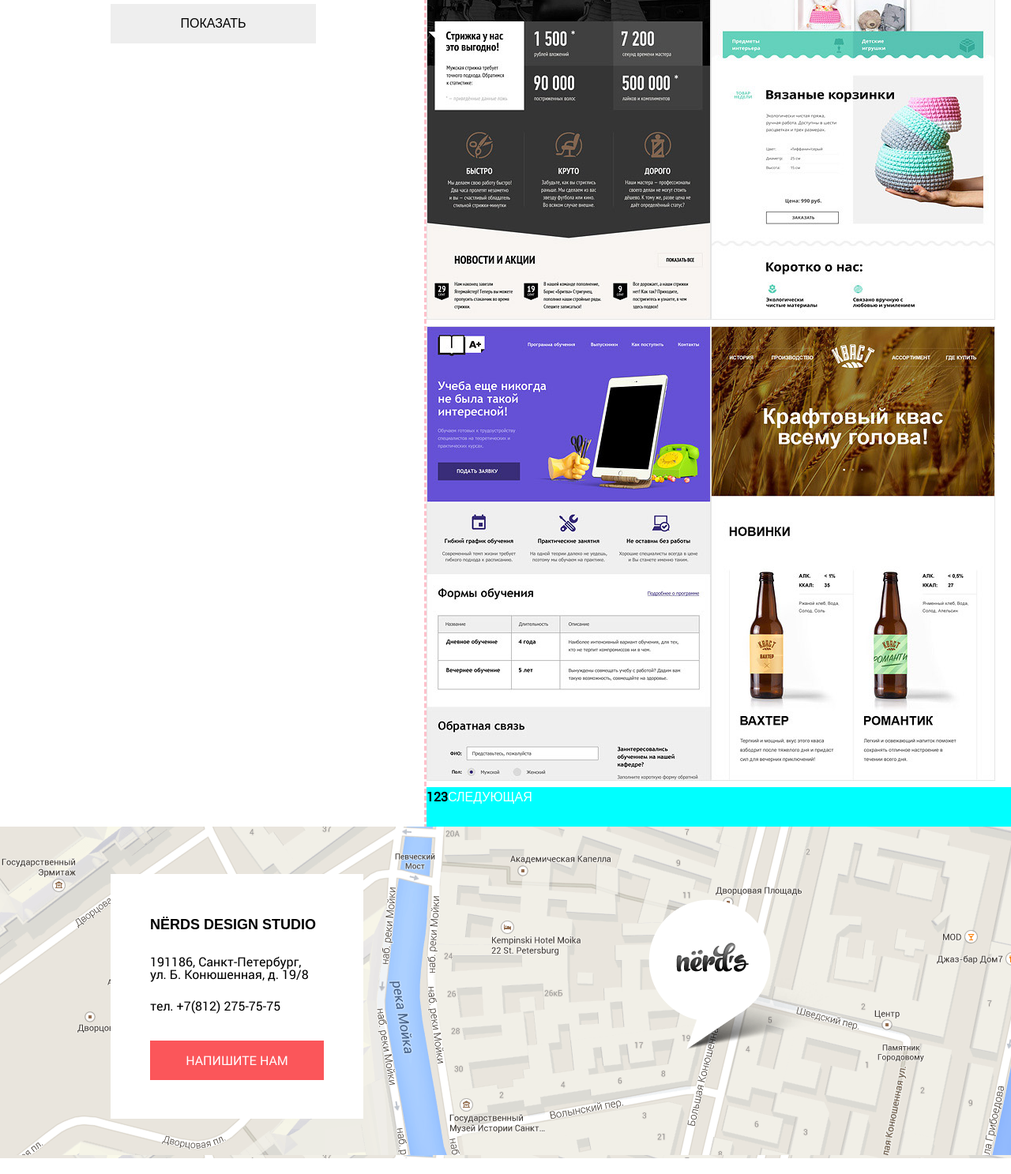
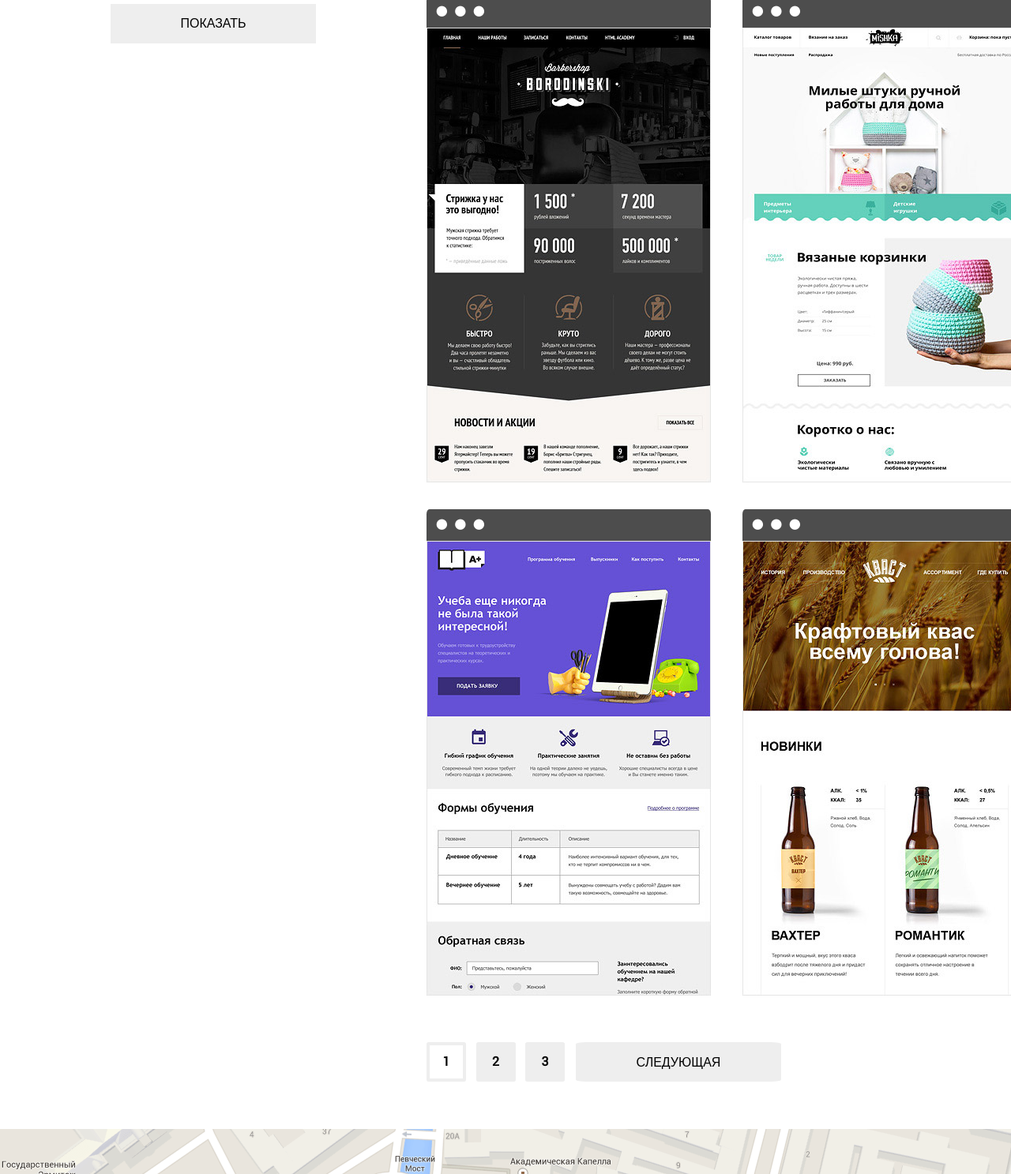
Before and after one commit to cusoq/nerds-09-2018, a website: page source/inner.html in a window 1280 px wide. Shown: the part 1133-2620 px from the top of the page at 79% size. Drawn offline with nearby package versions, Linux system fonts and the light colour scheme; files that its build step writes are made by us from their sources; files whose address does not match are found by name.

Commit message:
Add catalog styles

```diff
--- a/source/inner.html
+++ b/source/inner.html
@@ -85,92 +85,92 @@
           <li><button class="button button--sort">По названию</button></li>
         </ul>
         <ul class="sort__rate-buttons">
-          <li title="По возрастанию"><button class="button button--sort sort__rate-button--up">▲</button></li>
-          <li title="По убыванию"><button class="button button--sort sort__rate-button--down">▼</button></li>
+          <li title="По возрастанию"><button class="button button--sort">▼</button></li>
+          <li title="По убыванию"><button class="button button--sort">▲</button></li>
         </ul>
       </div>
       <ul class="cards">
         <li class="cards__item card">
           <img src="img/img-sedona-360-576.jpg" width="360" height="576" alt="Информационный сайт для туристов">
-          <div class="cards__popup visually-hidden">
+          <div class="cards__popup">
             <h3 class="cards__title">Sedona</h3>
             <p class="cards__description">
-              Информационный сайт для туристов
+              Информационный сайт<br> для туристов
             </p>
-            <button class="button button--long">
-              9&emsp;900&emsp;руб.
+            <button class="button button__card">
+              9&thinsp;900&thinsp;руб.
             </button>
           </div>
         </li>
         <li class="cards__item card">
           <img src="img/img-pink-360-576.jpg" width="360" height="576" alt="Продуктовый лендинг приложения для iOS и Android">
-          <div class="cards__popup visually-hidden">
+          <div class="cards__popup">
             <h3 class="cards__title">Pink</h3>
             <p class="cards__description">
-              Продуктовый лендинг приложения для iOS и Android
+              Продуктовый лендинг<br> приложения для iOS и Android
             </p>
-            <button class="button button--long">
-              9&emsp;900&emsp;руб.
+            <button class="button button__card">
+              9&thinsp;900&thinsp;руб.
             </button>
           </div>
         </li>
         <li class="cards__item card">
           <img src="img/img-barbershop-360-576.jpg" width="360" height="576" alt="Салон красоты. Для мужчин, да.">
-          <div class="cards__popup visually-hidden">
+          <div class="cards__popup">
             <h3 class="cards__title">Barbershop</h3>
             <p class="cards__description">
-              Салон красоты. Для мужчин, да.
+              Салон красоты.<br> Для мужчин, да.
             </p>
-            <button class="button button--long">
-              9&emsp;900&emsp;руб.
+            <button class="button button__card">
+              9&thinsp;900&thinsp;руб.
             </button>
           </div>
         </li>
         <li class="cards__item card">
           <img src="img/img-mishka-360-576.jpg" width="360" height="576" alt="Интернет-магазин вязаных игрушек">
-          <div class="cards__popup visually-hidden">
+          <div class="cards__popup">
             <h3 class="cards__title">Mishka</h3>
             <p class="cards__description">
-              Интернет-магазин вязаных игрушек
+              Интернет-магазин<br> вязаных игрушек
             </p>
-            <button class="button button--long">
-              9&emsp;900&emsp;руб.
+            <button class="button button__card">
+              9&thinsp;900&thinsp;руб.
             </button>
           </div>
         </li>
         <li class="cards__item card">
           <img src="img/img-aplus-360-576.jpg" width="360" height="576" alt="Лендинг курсов повышения квалификации">
-          <div class="cards__popup visually-hidden">
+          <div class="cards__popup">
             <h3 class="cards__title">A Plus</h3>
             <p class="cards__description">
-              Лендинг курсов повышения квалификации
+              Лендинг курсов повышения<br> квалификации
             </p>
-            <button class="button button--long">
-              9&emsp;900&emsp;руб.
+            <button class="button button__card">
+              9&thinsp;900&thinsp;руб.
             </button>
           </div>
         </li>
-        <li class="cards__item card">
+        <li class="cards__item">
           <img src="img/img-kvast-360-576.jpg" width="360" height="576" alt="Промо-сайт производителя крафтового кваса">
-          <div class="cards__popup visually-hidden">
+          <div class="cards__popup">
             <h3 class="cards__title">Kvast</h3>
             <p class="cards__description">
-              Промо-сайт производителя крафтового кваса
+              Промо-сайт производителя<br> крафтового кваса
             </p>
-            <button class="button button--long">
-              9&emsp;900&emsp;руб.
+            <button class="button button__card">
+              9&thinsp;900&thinsp;руб.
             </button>
           </div>
         </li>
       </ul>
       <div class="pagination">
-        <a class="button button--pagination button--long visually-hidden">Предыдущая</a>
+        <a class="button button--pagination visually-hidden">Предыдущая</a>
         <ul class="pagination__list">
-          <li class="pagination__item pagination__item--current"><a>1</a></li>
-          <li class="pagination__item"><a href="#">2</a></li>
-          <li class="pagination__item"><a href="#">3</a></li>
+          <li><a class="pagination__number pagination__number--current">1</a></li>
+          <li><a class="pagination__number" href="#">2</a></li>
+          <li><a class="pagination__number" href="#">3</a></li>
         </ul>
-        <a class="button  button--pagination button--long" href="#">Следующая</a>
+        <a class="pagination__next" href="#">Следующая</a>
 
       </div>
     </div>
--- a/source/sass/block-styles/_button.scss
+++ b/source/sass/block-styles/_button.scss
@@ -83,17 +83,17 @@
   background-color: rgba(238, 238, 238, 1);
 }
 
-// .button--filter,
-// .button--pagination {
-//   color: inherit;
-//   font-weight: 700;
-// }
-
 .button--sort {
   font-size: 14px;
   text-transform: uppercase;
   color: inherit;
   background-color: transparent;
+}
+
+.button__card {
+  width: 200px;
+  height: 50px;
+  background-color: rgba(251, 86, 90, 1);
 }
 /////////////////////////////////////////////////////////////////////
 // Поведение кнопок и ссылок:
--- a/source/sass/block-styles/_cards.scss
+++ b/source/sass/block-styles/_cards.scss
@@ -1,9 +1,60 @@
 .cards {
   display: flex;
   flex-wrap: wrap;
+  justify-content: space-between;
 }
 
 .cards__title {
   font-size: 18px;
   text-transform: uppercase;
+  margin: 0;
 }
+
+.cards__item {
+  position: relative;
+  height: 576px;
+  margin-bottom: 34px;
+  padding-top: 40px;
+  border-radius: 1%;
+  background-color: rgba(77, 77, 77, 1);
+}
+
+.cards__item::before {
+  content: "\25cf\2006\25cf\2006\25cf";
+  position: absolute;
+  color: white;
+  font-size: 31px;
+  top: -8px;
+  left: 10px;
+  z-index: 1;
+  // background-color: rgba(255, 255, 255, 1);
+  // background-image: url("../img/browser-360-40.jpg");
+}
+
+.cards__item:hover::before {
+  opacity: 1;
+}
+
+.cards__item:hover {
+  box-shadow: 0 4px 10px 4px rgba(237, 237, 237, 1);
+  background-color: rgba(233, 233, 233, 1);
+}
+
+.cards__popup {
+  display: none;
+  position: absolute;
+  top: 315px;
+  text-align: center;
+  width: 360px;
+  height: 300px;
+  box-sizing: border-box;
+  padding-top: 100px;
+  z-index: 1;
+  box-shadow: 0 10px 10px 4px rgba(210, 210, 210, 1);
+  background-image: linear-gradient(to bottom, transparent 0, transparent 70px, rgba(238, 238, 238, 1) 71px, rgba(238, 238, 238, 1) 300px);
+}
+
+.cards__description {
+  line-height: 1.2;
+  margin-bottom: 30px;
+}
--- a/source/sass/block-styles/_page.scss
+++ b/source/sass/block-styles/_page.scss
@@ -27,8 +27,6 @@
   min-height: 530px;
 }
 
-
 .page__catalog {
-  outline: 3px dashed pink;
   width: 760px;
 }
--- a/source/sass/block-styles/_pagination.scss
+++ b/source/sass/block-styles/_pagination.scss
@@ -1,10 +1,43 @@
 .pagination {
   display: flex;
+  margin-top: 25px;
+  margin-bottom: 60px;
   height: 50px;
-  background-color: aqua;
 }
 
 .pagination__list {
   display: flex;
+  justify-content: space-between;
   font-weight: 700;
+  width: 175px;
 }
+
+
+.pagination__number {
+  display: block;
+  box-sizing: border-box;
+  width: 50px;
+  height: 50px;
+  background-color: rgba(238, 238, 238, 1);
+  border: 4px solid rgba(238, 238, 238, 1);
+  border-radius: 5%;
+  line-height: 2.5;
+  text-align: center;
+}
+
+.pagination__number--current {
+  background-color: transparent;
+}
+
+.pagination__next {
+  font-family: "robotomedium", "Arial", sans-serif;
+  color: inherit;
+  text-transform: uppercase;
+  text-align: center;
+  line-height: 3.2;
+  margin-left: 14px;
+  width: 260px;
+  height: 50px;
+  background-color: rgba(238, 238, 238, 1);
+  border-radius: 5%;
+}
--- a/source/sass/block-styles/_sort.scss
+++ b/source/sass/block-styles/_sort.scss
@@ -1,18 +1,26 @@
 .sort {
   display: flex;
-  background-color: pink;
+  justify-content: space-between;
 }
 
 .sort__title {
   font-size: 18px;
   text-transform: uppercase;
+  line-height: 7;
   margin: 0;
+  width: 360px;
 }
 
 .sort__buttons {
   display: flex;
+  justify-content: space-between;
+  line-height: 8;
+  width: 280px;
 }
 
 .sort__rate-buttons {
   display: flex;
+  justify-content: space-between;
+  line-height: 8;
+  width: 40px;
 }
```
Also changed, not shown: build/css/style.css, build/css/style.min.css, build/index.html, build/inner.html, source/img/browser-360-40.jpg.
